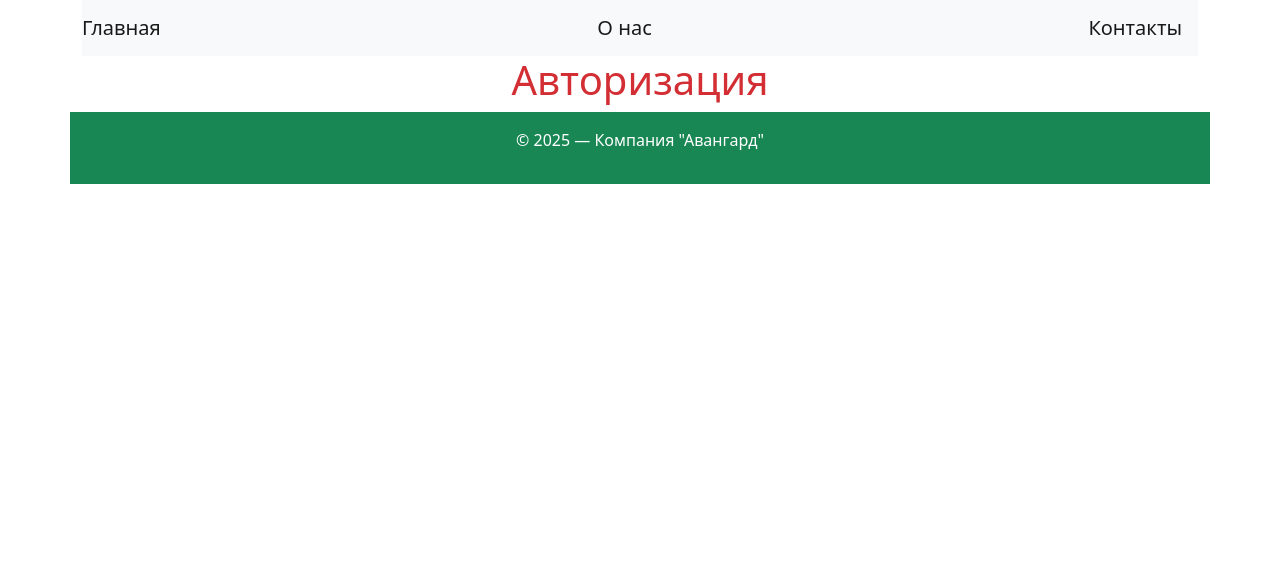
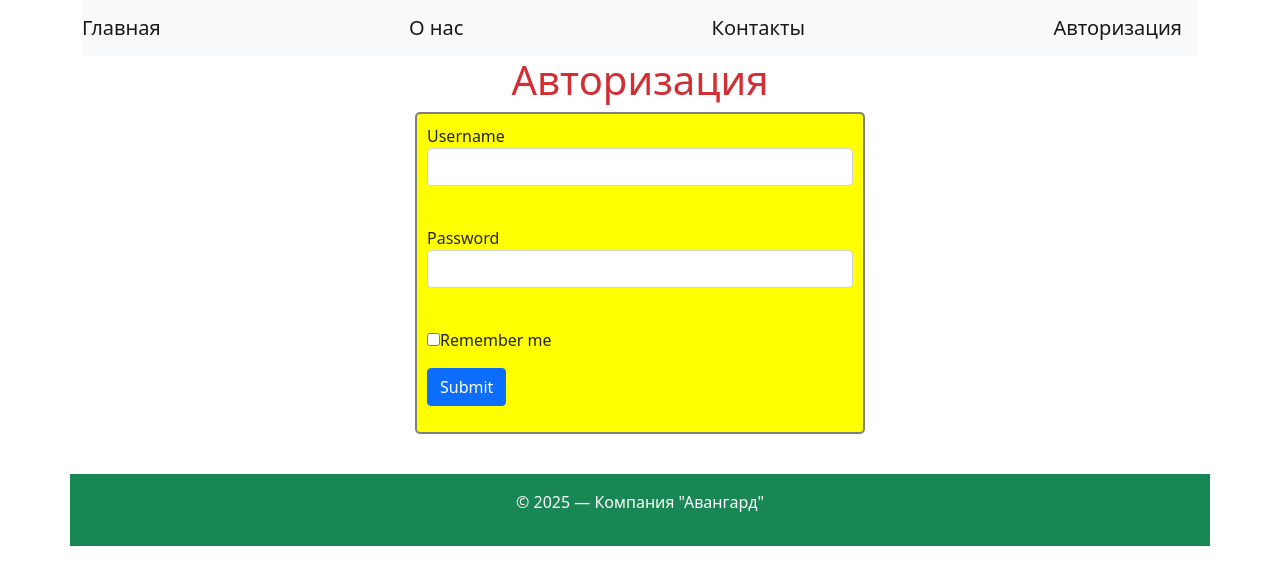
Before and after one commit to SergeyTols/PythonLessons, a Python web app: template templates/login.html in a window 1280 px wide. Shown: the top 585 px of the page. Run offline with Jinja, Linux system fonts and the light colour scheme; the template is opened without the code that fills it: most values are stand-ins (such as "Sample title", 1, 10 or a date in 2020); form fields are guessed from the names that the template uses.

Commit message:
Login new form

```diff
--- a/forms/loginform.py
+++ b/forms/loginform.py
@@ -3,7 +3,7 @@ from wtforms import StringField, PasswordField, BooleanField, SubmitField
 from wtforms.validators import DataRequired
 
 class LoginForm(FlaskForm):
-    username = StringField('Логин', validators=[DataRequired()])
+    username = StringField('Логин', validators=[DataRequired('Это обязательное поле!')])
     password = PasswordField('Пароль', validators=[DataRequired()])
     remember_me = BooleanField('Запомни меня')
     submit = SubmitField('Войти')
--- a/static/css/style.css
+++ b/static/css/style.css
@@ -7,12 +7,12 @@ form.login_form {
     max-width: 450px;
     margin-left: auto;
     margin-right: auto;
-    background-color: pink;
+    background-color: yellow;
     padding: 10px;
     border: 2px solid gray;
     border-radius: 5px;
 }
 
-error {
+.error {
     color: red
 }
--- a/templates/base.html
+++ b/templates/base.html
@@ -15,6 +15,7 @@
                 <a href="/" class="navbar-brand">Главная</a>
                 <a href="/about" class="navbar-brand">О нас</a>
                 <a href="/contacts" class="navbar-brand">Контакты</a>
+                <a href="/login" class="navbar-brand">Авторизация</a>
             </nav>
         </header>
     </div>
--- a/templates/login.html
+++ b/templates/login.html
@@ -2,19 +2,25 @@
 
 {% block content %}
 <h1>Авторизация</h1>
-<form method="post" novalidate>
-    <div>
+<form method="post" class="login_form" novalidate>
         {{ form.csrf_token }}
-    </div>
-    {% for field in form if field.name != 'csrf_token' %}
-    <div>
-        {{field.label()}}
-        {{field}}
-        {% for error in field.errors %}
-        <div class="error">{{error}}</div>
+    <p>
+        {{form.username.label}}<br>
+        {{form.username(class="form-control")}}<br>
+        {% for error in  form.username.errors %}
+            <div class="alert alert-danger" role="alert">{{error}}</div>
         {% endfor %}
-    </div>
-    {% endfor %}
+    </p>
+    <p>
+        {{form.password.label}}<br>
+        {{form.password(class="form-control")}}<br>
+        {% for error in  form.password.errors %}
+            <div class="alert alert-danger" role="alert">{{error}}</div>
+        {% endfor %}
+    </p>
+    <p>{{ form.remember_me()}}{{ form.remember_me.label}}</p>
+    <p>{{ form.submit(type="submit", class="btn btn-primary")}}</p>
+
 </form>
-
+<p>&nbsp</p>
 {% endblock %}
```
